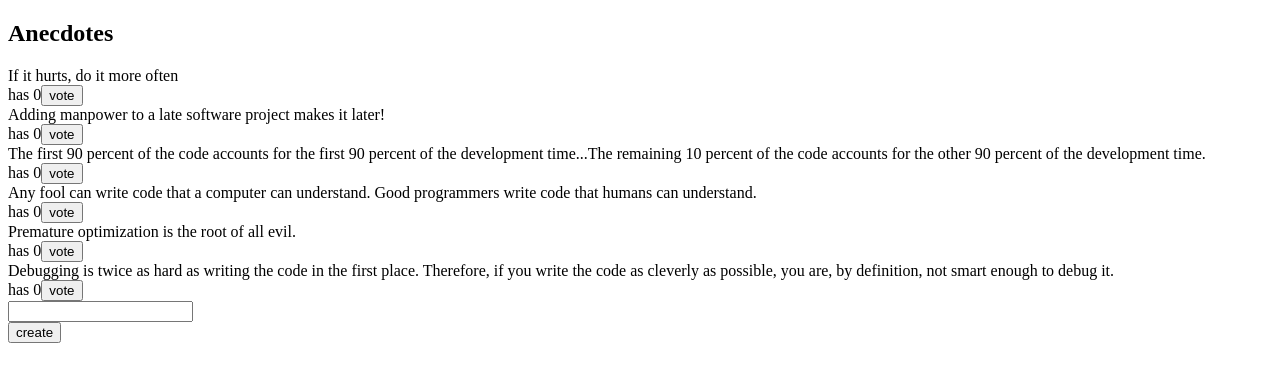
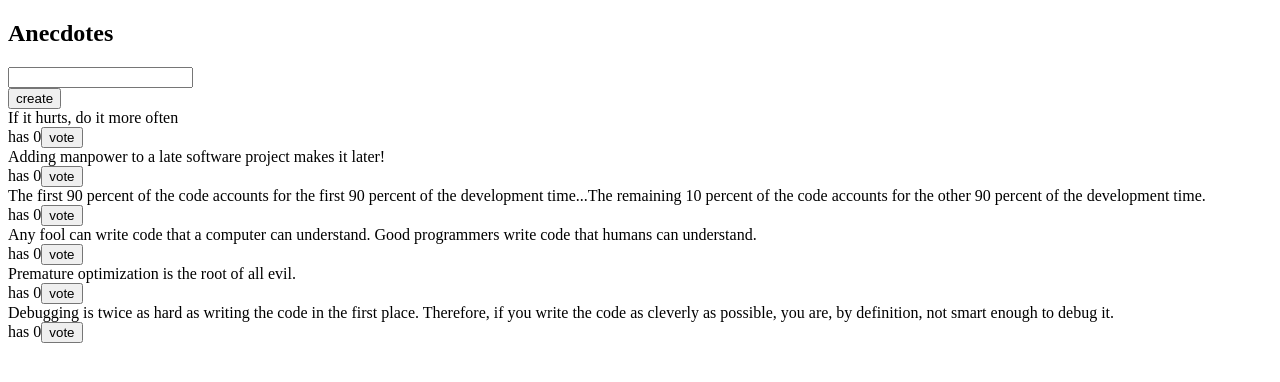
Before and after one commit to paulreyneveld/oftpart6, a React (Create React App) app in the folder redux-anecdotes/: page / in a window 1280 px wide. Shown: the top 382 px of the page. Built offline with nearby package versions, Linux system fonts and the light colour scheme.

Commit message:
Added functionality for 6.7 and 6.8

```diff
--- a/redux-anecdotes/src/App.js
+++ b/redux-anecdotes/src/App.js
@@ -6,8 +6,8 @@ const App = () => {
   return (
     <div>
       <h2>Anecdotes</h2>
-        <AnecdoteList />
-        <AnecdoteForm />
+      <AnecdoteForm />
+      <AnecdoteList />
     </div>
   )
 }
```
